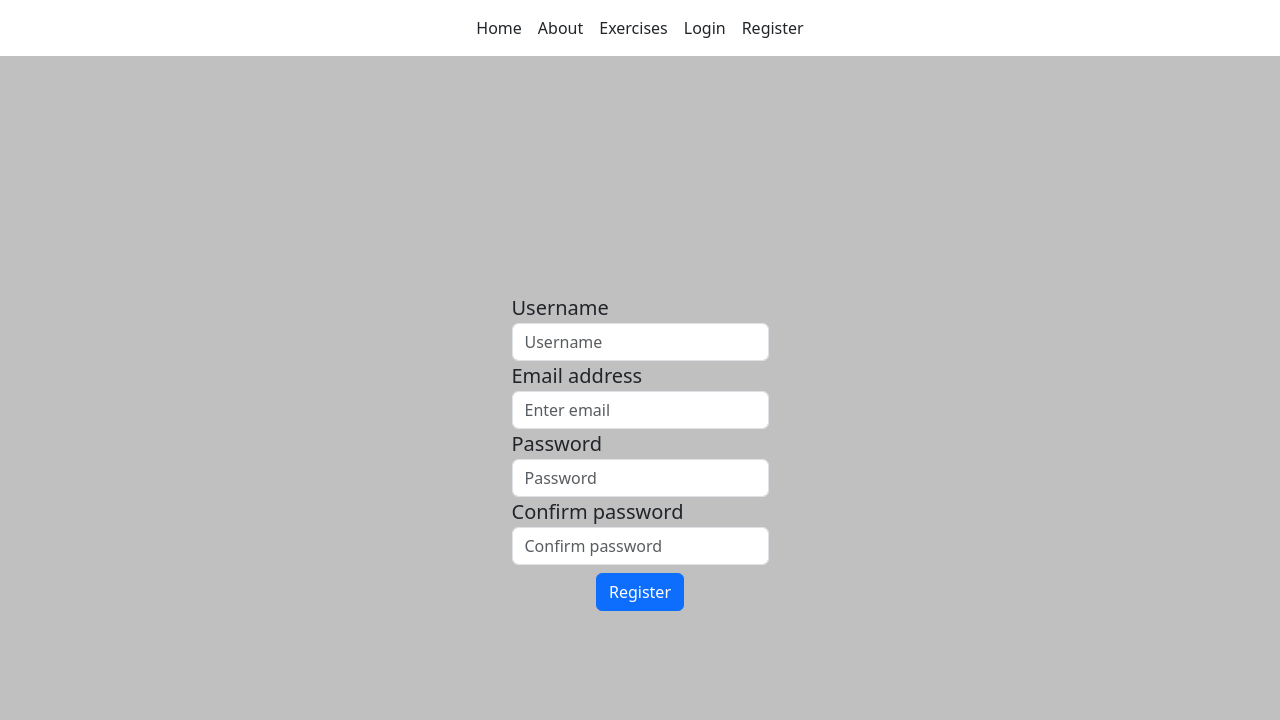
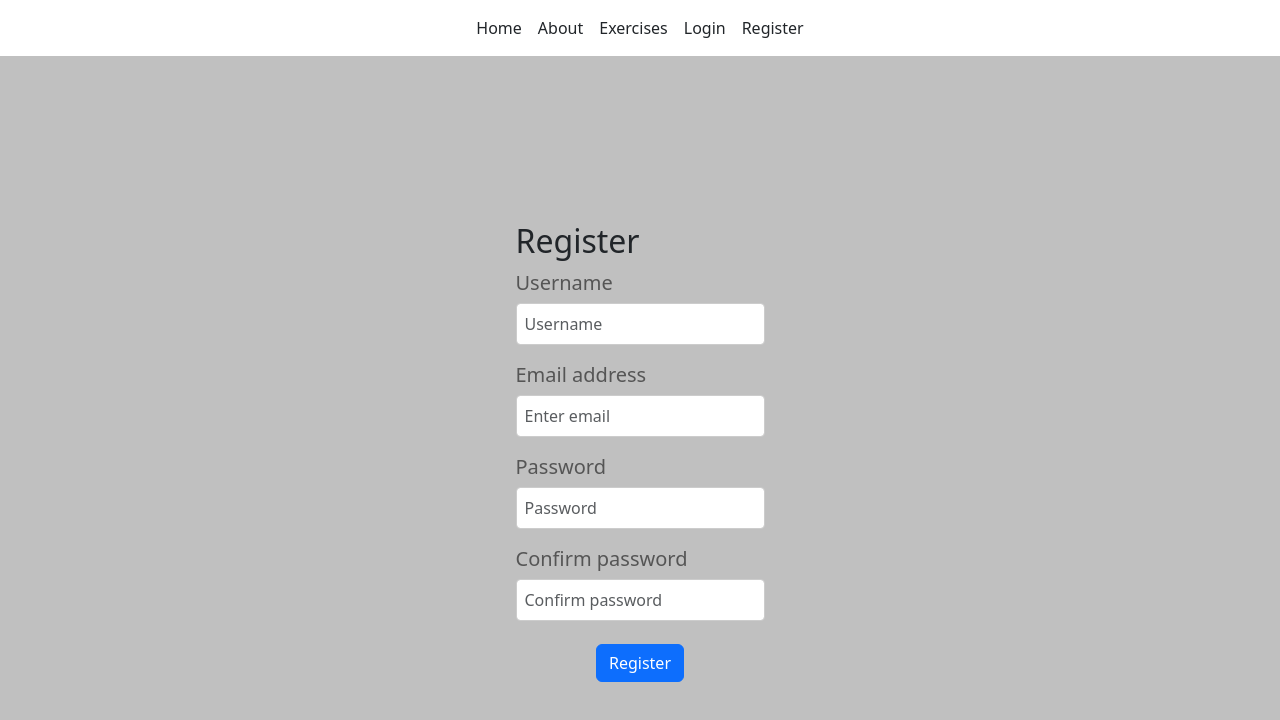
Before and after one commit to Alex7509/Fitness-App, a React (Vite) app in the folder client/: page /register in a window 1280 px wide. Shown: the top 720 px of the page. Built offline with nearby package versions, Linux system fonts and the light colour scheme; no server answers.

Commit message:
Add css files to forms

```diff
--- /dev/null
+++ b/client/src/components/AddExercise/AddExercise.css
@@ -0,0 +1,52 @@
+.login-container {
+    background-color: #fff;
+    padding: 20px;
+    border-radius: 8px;
+    box-shadow: 0 0 10px rgba(0, 0, 0, 0.1);
+    width: 300px;
+    text-align: center;
+}
+
+.login-container h2 {
+    color: #333;
+}
+
+.login-form {
+    margin-top: 20px;
+}
+
+.form-group {
+    margin-bottom: 15px;
+}
+
+.form-group label {
+    display: block;
+    margin-bottom: 5px;
+    color: #555;
+}
+
+.form-group input {
+    width: 100%;
+    padding: 8px;
+    box-sizing: border-box;
+    border: 1px solid #ccc;
+    border-radius: 4px;
+    outline: none;
+}
+
+.form-group input:focus {
+    border-color: #007bff;
+}
+
+.form-group button {
+    background-color: #007bff;
+    color: #fff;
+    padding: 8px 15px;
+    border: none;
+    border-radius: 4px;
+    cursor: pointer;
+}
+
+.form-group button:hover {
+    background-color: #0056b3;
+}
--- a/client/src/components/AddExercise/AddExercise.jsx
+++ b/client/src/components/AddExercise/AddExercise.jsx
@@ -1,3 +1,5 @@
+import "./AddExercise.css";
+
 import { useContext } from "react";
 
 import { UseForm } from "../../hooks/useForm";
@@ -65,7 +67,9 @@ export const AddExercise = () => {
                         onChange={onChange}
                     />
                 </div>
-                <button type="submit" className="btn btn-primary">Add</button>
+                <div className="text-center form-control-lg">
+                    <button type="submit" className="btn btn-primary">Add</button>
+                </div>
             </form>
         </div>
     );
--- /dev/null
+++ b/client/src/components/Login/Login.css
@@ -0,0 +1,53 @@
+.login-container {
+    background-color: #fff;
+    padding: 20px;
+    border-radius: 8px;
+    box-shadow: 0 0 10px rgba(0, 0, 0, 0.1);
+    width: 300px;
+    text-align: center;
+    margin: auto;
+}
+
+.login-container h2 {
+    color: #333;
+}
+
+.login-form {
+    margin-top: 20px;
+}
+
+.form-group {
+    margin-bottom: 15px;
+}
+
+.form-group label {
+    display: block;
+    margin-bottom: 5px;
+    color: #555;
+}
+
+.form-group input {
+    width: 100%;
+    padding: 8px;
+    box-sizing: border-box;
+    border: 1px solid #ccc;
+    border-radius: 4px;
+    outline: none;
+}
+
+.form-group input:focus {
+    border-color: #007bff;
+}
+
+.form-group button {
+    background-color: #007bff;
+    color: #fff;
+    padding: 8px 15px;
+    border: none;
+    border-radius: 4px;
+    cursor: pointer;
+}
+
+.form-group button:hover {
+    background-color: #0056b3;
+}
--- a/client/src/components/Login/Login.jsx
+++ b/client/src/components/Login/Login.jsx
@@ -1,3 +1,5 @@
+import './Login.css';
+
 import { useContext } from "react";
 
 import { UseForm } from "../../hooks/useForm";
@@ -15,6 +17,7 @@ export const Login = () => {
         <div className="conteiner min-vh-100 d-flex justify-content-center align-items-center form-control-lg">
             <form onSubmit={onSubmit}>
                 <div className="form-group">
+                    <h2>Login</h2>
                     <label htmlFor="exampleInputEmail1">Email address</label>
                     <input
                         type="email"
--- /dev/null
+++ b/client/src/components/Register/Register.css
@@ -0,0 +1,53 @@
+.login-container {
+    background-color: #fff;
+    padding: 20px;
+    border-radius: 8px;
+    box-shadow: 0 0 10px rgba(0, 0, 0, 0.1);
+    width: 300px;
+    text-align: center;
+    margin: auto;
+}
+
+.login-container h2 {
+    color: #333;
+}
+
+.login-form {
+    margin-top: 20px;
+}
+
+.form-group {
+    margin-bottom: 15px;
+}
+
+.form-group label {
+    display: block;
+    margin-bottom: 5px;
+    color: #555;
+}
+
+.form-group input {
+    width: 100%;
+    padding: 8px;
+    box-sizing: border-box;
+    border: 1px solid #ccc;
+    border-radius: 4px;
+    outline: none;
+}
+
+.form-group input:focus {
+    border-color: #007bff;
+}
+
+.form-group button {
+    background-color: #007bff;
+    color: #fff;
+    padding: 8px 15px;
+    border: none;
+    border-radius: 4px;
+    cursor: pointer;
+}
+
+.form-group button:hover {
+    background-color: #0056b3;
+}
--- a/client/src/components/Register/Register.jsx
+++ b/client/src/components/Register/Register.jsx
@@ -1,3 +1,5 @@
+import "./Register.css";
+
 import { useContext } from "react";
 
 import { AuthContext } from "../../contexts/authContext.jsx";
@@ -16,6 +18,7 @@ export const Register = () => {
             <div className="conteiner min-vh-100 d-flex justify-content-center align-items-center form-control-lg">
                 <form onSubmit={onSubmit}>
                     <div className="form-group">
+                        <h2>Register</h2>
                         <label htmlFor="exampleInputUsername1">Username</label>
                         <input
                             type="text"
```
